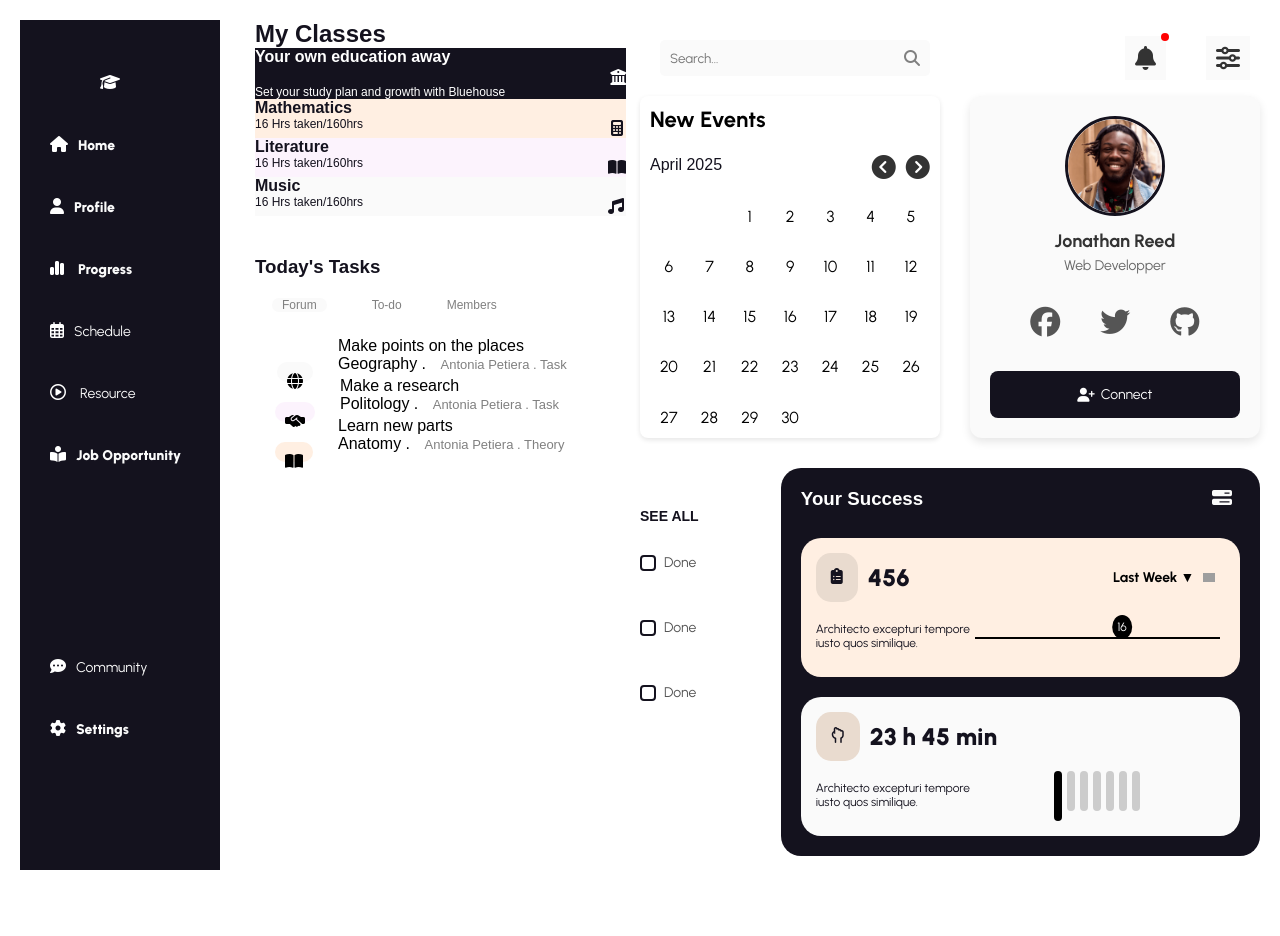
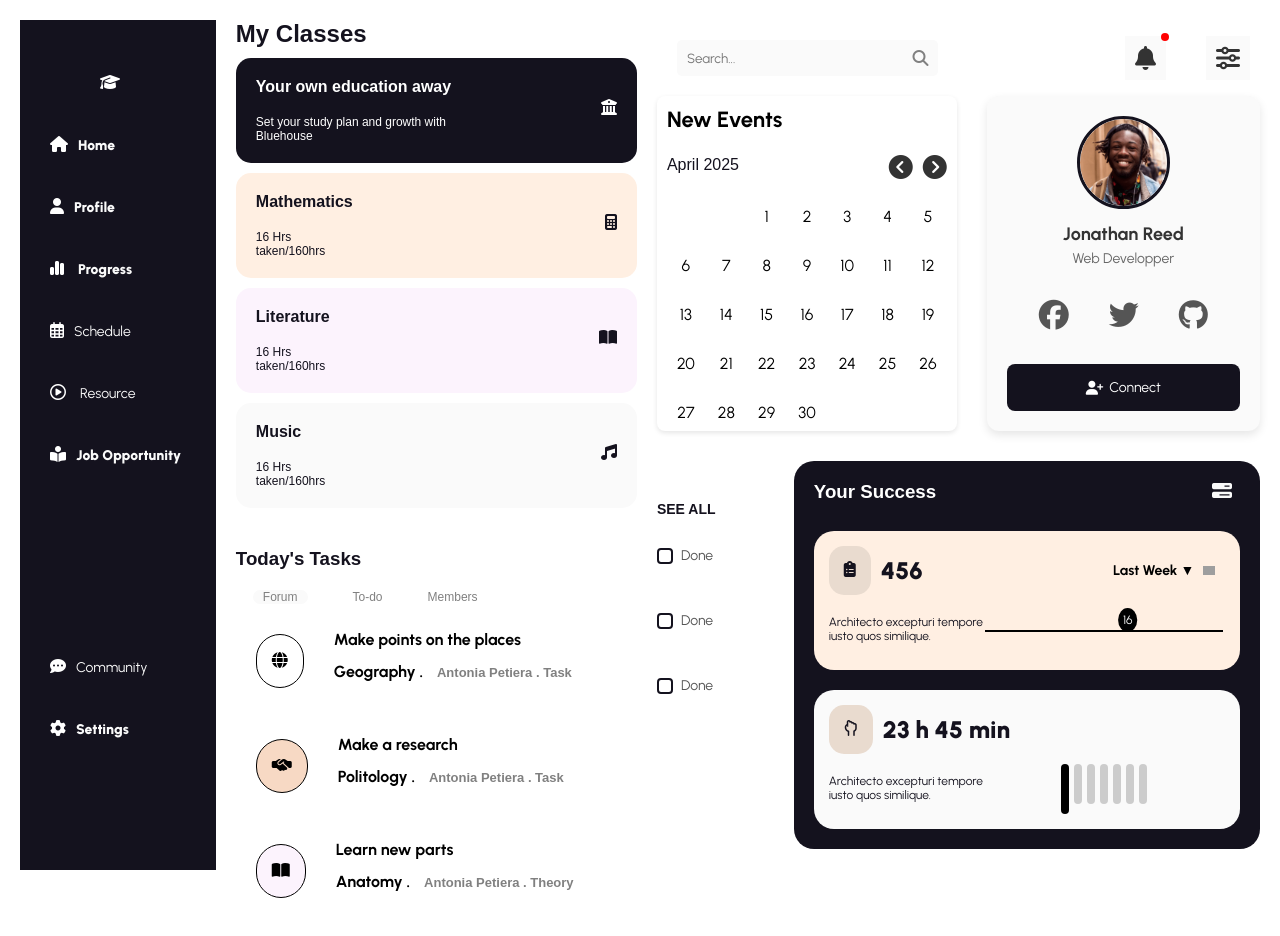
Before and after one commit to chinazaaa-6th/student-portal, a plain HTML site: page homepage/index.html in a window 1280 px wide. Before the commit the page ends 900 px from the top, so only its background shows below. Drawn offline with Linux system fonts and the light colour scheme; grey boxes are pictures that could not be loaded; a web font is replaced by a local one.

Commit message:
edited homepage

```diff
--- a/homepage/index.html
+++ b/homepage/index.html
@@ -24,7 +24,7 @@
                     <li><i class="fa-solid fa-chart-simple"> <span><a href="#">Progress</a></span></i></li>
                     <li><i class="fa-regular fa-calendar-days"><span><a href="../SCHEDULE/index.html">Schedule</a></span></i></li>
                     <li><i class="fa-regular fa-circle-play"> <span><a href="../Resource Page 2 Assg/">Resource</a></span></i></li>
-                    <li><i class="fa-solid fa-book-open-reader"><span><a href="#">Job Opportunity</a></span></i></li>
+                    <li><i class="fa-solid fa-book-open-reader"><span><a href="../Job-Opportunities/index.html">Job Opportunity</a></span></i></li>
 
 
                     <div id="bottom">
@@ -53,7 +53,7 @@
 
             <div id="container2" class="upper">
                 <div id="div3">
-                    <p id="p1">Mathematics</p>
+                    <p id="p1">Mathematics</p><br>
                     <p id="p2">16 Hrs taken/160hrs</p>
                 </div>
 
@@ -65,7 +65,7 @@
 
             <div id="container3" class="upper">
                 <div id="div5">
-                    <p id="p1">Literature</p>
+                    <p id="p1">Literature</p><br>
                     <p id="p2"> 16 Hrs taken/160hrs</p>
                 </div>
 
@@ -77,7 +77,7 @@
 
             <div id="container4" class="upper">
                 <div id="div7">
-                    <p id="p1"> Music</p>
+                    <p id="p1"> Music</p><br>
                     <p id="p2"> 16 Hrs taken/160hrs</p>
                 </div>
 
@@ -99,7 +99,7 @@
             </div>
 
 
-                <div id="container6">
+            <div id="container6" class="lower">
                 <div id="div10">
                     <i class="fa-solid fa-globe"></i>
                 </div>
@@ -110,7 +110,7 @@
                 </div>
             </div>
 
-                <div id="container7">
+            <div id="container7" class="lower">
                 <div id="div12">
                     <i class="fa-solid fa-handshake-simple"></i>
                 </div>
@@ -122,7 +122,7 @@
             </div>
 
 
-                <div id="container8">
+            <div id="container8" class="lower">
                 <div id="div14">
                     <i class="fa-solid fa-book-open"></i>
                 </div>
@@ -133,6 +133,7 @@
                 </div>
 
             </div>
+
         </div>
         </div>
         <div class="right-container">
--- a/homepage/style.css
+++ b/homepage/style.css
@@ -621,7 +621,8 @@ a {
   }
 
   #right-side{
-    margin-left: 35px;
+    padding-left: 20px;
+    padding-right: 20px;
   }
 
   h2{
@@ -632,6 +633,11 @@ a {
   .upper {
     display: flex;
     flex-direction: row ;
+    border-radius: 15px;
+    padding: 20px;
+    margin: 10px auto;
+    width: 100%;
+    max-width: 700px;
   }
 
   #container1{
@@ -713,70 +719,40 @@ a {
 
   }
 
-  #container6{
+  .lower {
     display: flex;
-    margin-top: 50px;
-    margin-bottom: 20px;
-  }
-
-  #container6 p{
-    font-family: arial;
+    flex-direction: row;
+    width: 100%;
+    padding: 20px;
+    line-height: 32px;
+    font-weight: 700;
+    gap: 30px;
   }
 
   #div10 {
-    background-color: #fafafa;
-    height: 15px;
-    padding: 10px;
-    border-radius: 20px;
-    margin-left: 22px;
+    border-radius: 50px;
+    border: 1px solid black;
+    height: 50%;
+    padding: 10px 15px;
+    margin-top: 10px;
   }
 
-  #div11{
-    margin-left: 25px;
-    margin-top: -25px;
+  #div12 {
+    border-radius: 50px;
+    border: 1px solid black;
+    height: 50%;
+    padding: 10px 15px;
+    margin-top: 10px;
+    background-color: #f7d9c4;
   }
 
-  #div12{
+  #div14 {
+    border-radius: 50px;
+    border: 1px solid black;
+    height: 50%;
+    padding: 10px 15px;
+    margin-top: 10px;
     background-color: #fcf3fd;
-    height: 20px;
-    padding: 10px;
-    border-radius: 20px;
-    margin-left: 20px;
-  }
-
-  #div13{
-    margin-left: 25px;
-    margin-top: -25px;
-  }
-
-  #div14{
-    background-color: #ffefe2;
-    height: 20px;
-    padding: 10px;
-    border-radius: 20px;
-    margin-left: 20px;
-  }
-
-  #div15{
-    margin-left: 25px;
-    margin-top: -25px;
-  }
-
-  #container7{
-    display: flex;
-    margin-bottom: 20px;
-  }
-
-  #container7 p{
-    font-family: arial;
-  }
-
-  #container8{
-    display: flex;
-  }
-
-  #container8 p{
-    font-family: arial;
   }
 
   #span{
```
Lines whose indentation alone changed are shown as unchanged.
